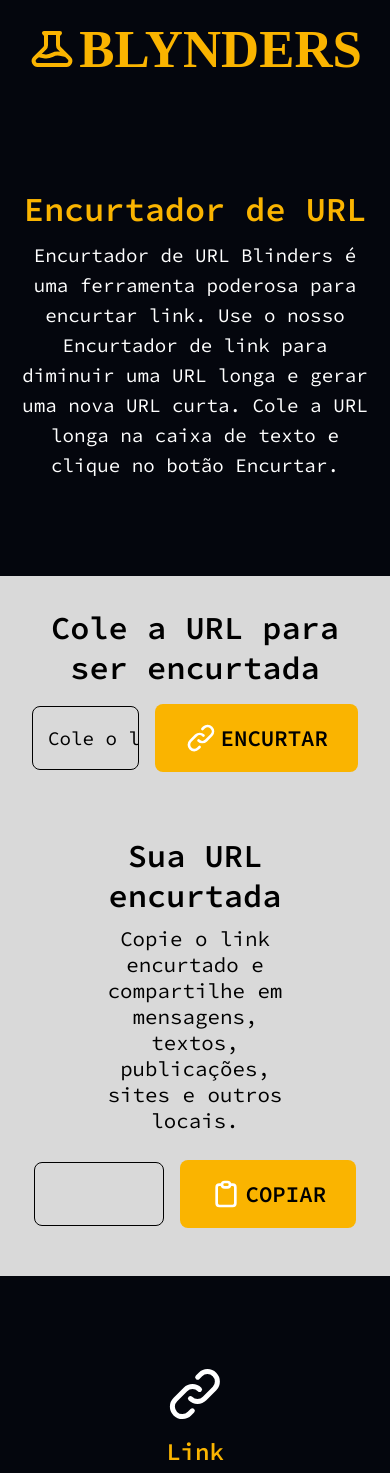
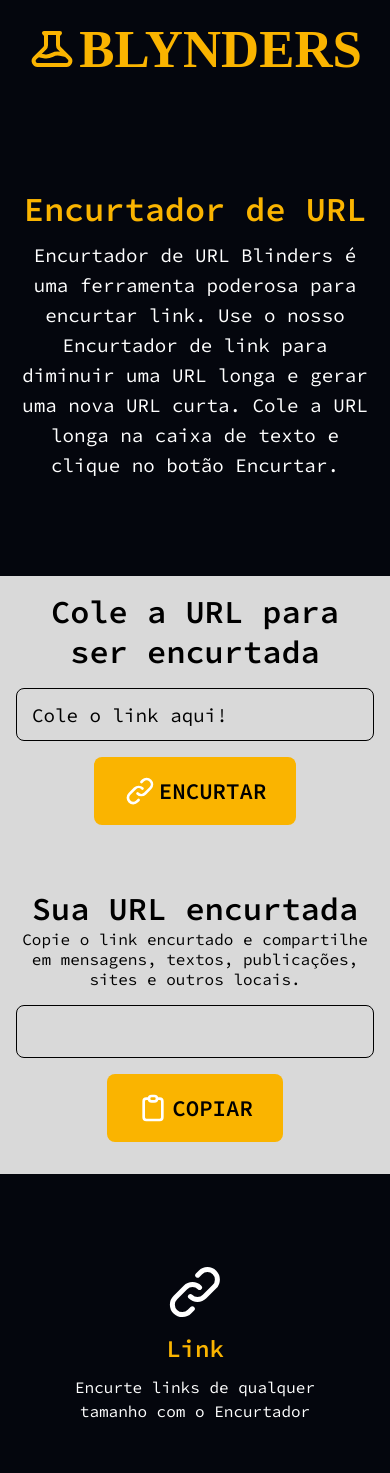
Before and after one commit to Ronaldo-Vieira-Lira/min-url, a React (Create React App) app: page / in a window 390 px wide. Shown: the top 1473 px of the page. Built offline with nearby package versions, Linux system fonts and the light colour scheme; a web font is replaced by a local one.

Commit message:
responsividade area receptor e sobre

```diff
--- a/src/components/ReceptosURL.jsx
+++ b/src/components/ReceptosURL.jsx
@@ -51,7 +51,8 @@
                         <input type="text" placeholder="Cole o link aqui! " id="textURL" />
 
                         <button type="button"
-                            onClick={() => {
+                            onClick={(e) => {
+                                e.preventDefault()
 
                                 var textoUrl = document.getElementById("textURL").value;
 
@@ -85,8 +86,8 @@
 
                         <input type="text" value={minURL?.full_short_link} id="textcopy"/>
 
-                        <button type="button" onClick={() => {
-
+                        <button type="button" onClick={(e) => {
+                            e.preventDefault()
                             const sistCopy = document.getElementById("textcopy")
                             sistCopy.select();
                             sistCopy.setSelectionRange(0, 9999)
--- a/src/css/Receptor.css
+++ b/src/css/Receptor.css
@@ -93,3 +93,21 @@
 .caixaInputs button:hover {
     filter: drop-shadow(0 0 5px #03A696);
 }
+
+@media(max-width: 425px) {
+    #contReceptor {
+        padding: 1rem;
+    }
+    .caixaInputs {
+        flex-direction: column;
+    }
+    #textURL, #textcopy {
+        width: 100% !important;
+        height: 3.3rem;
+    }
+    .caixaText p {
+        margin: 0;
+        width: 100%;
+        font-size: 1rem;
+    }
+}
--- a/src/css/Sobre.css
+++ b/src/css/Sobre.css
@@ -41,7 +41,7 @@
         gap: 5rem;
     }
     #textSobre h1 {
-        font-size: 2rem;
+        font-size: 2.2rem;
     }
     #textSobre p {
         font-size: 1rem;
```
